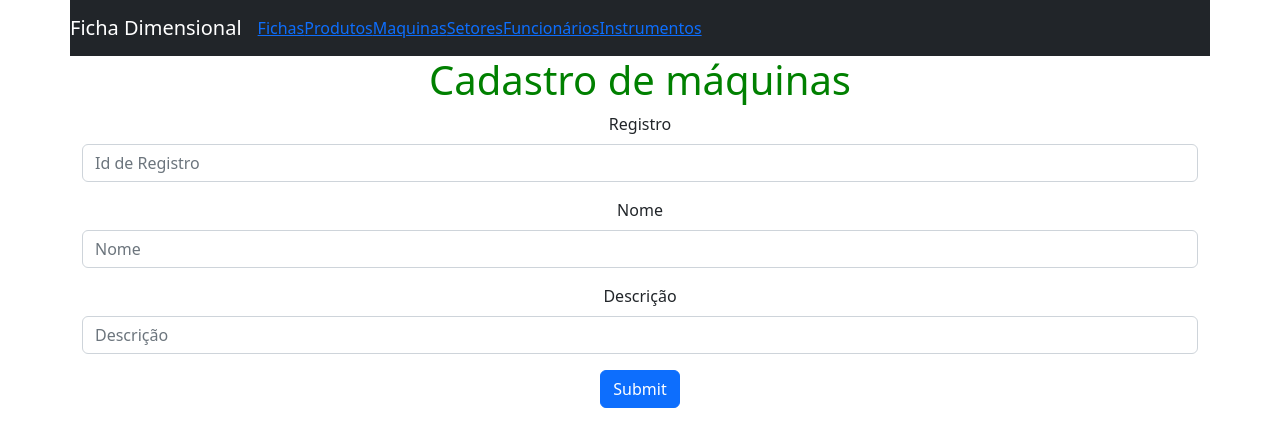
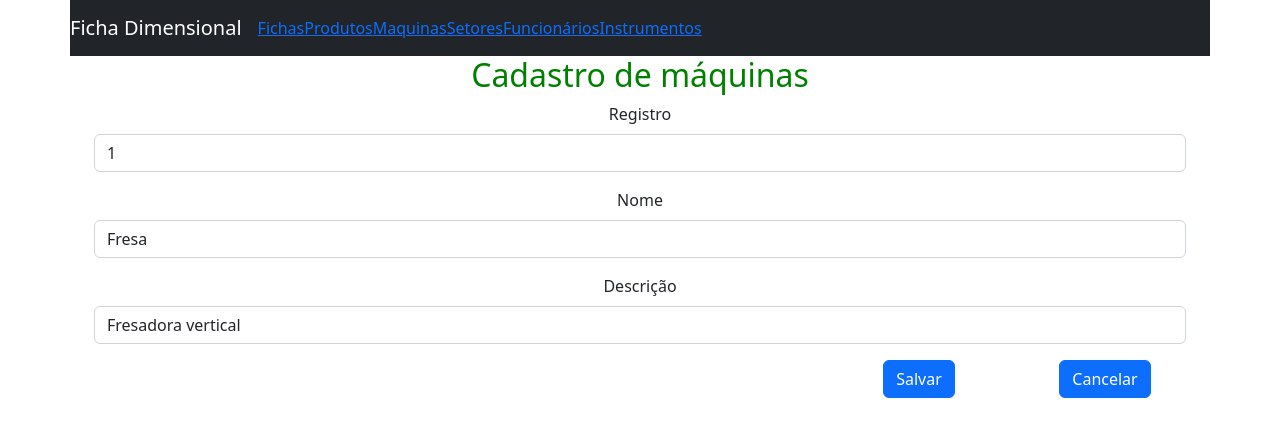
Before and after one commit to DaniloOC/ficha-dimensional-app, a React (Create React App) app: page /forms/maquina/1 in a window 1280 px wide. Shown: the top 446 px of the page. Built offline with nearby package versions, Linux system fonts and the light colour scheme.

Commit message:
Cadastro de máquinas

```diff
--- /dev/null
+++ b/src/components/Maquinas.js
@@ -0,0 +1,56 @@
+import React, { useEffect, useState } from "react";
+import { useNavigate } from 'react-router-dom';
+import GridDataView from './GridDataView';
+import ListPage from "./layout/ListPage";
+import MaquinasService from "../service/MaquinasService";
+
+const Maquinas = () => {
+
+    const [maquinas, setMaquinas] = useState([]);
+    const navigate = useNavigate();
+
+    const btnAdicionar = () => {
+        navigate('/forms/maquina');
+    }
+
+    const header = {
+        datas: [
+            { name: 'id', value: 'Registro' },
+            { name: 'nome', value: 'Nome' },
+            { name: 'descricao', value: 'Descrição' },
+            { name: 'remover', label: 'Remover', type: 'button', click: (item) => {
+                const index = maquinas.findIndex(({ id }) => id === item.id);
+                if (index !== -1) {
+                    setMaquinas([
+                        ...maquinas.slice(0, index),
+                        ...maquinas.slice(index + 1)
+                    ]);
+                }
+            }},
+            { name: 'editar', label: 'Editar', type: 'button', click: (item) => {
+                navigate('/forms/maquina/' + item.id);
+            }}
+        ],
+    };
+
+    useEffect(() => {
+        const maqs = MaquinasService.findAll();
+        setMaquinas(maqs);
+    }, []);
+
+    return (
+        <ListPage
+            title={'Máquinas'}
+            btnAdicionar={btnAdicionar}
+        >
+            <GridDataView
+                key={'maquinas'}
+                index={'maquinas'}
+                datas={maquinas}
+                headers={header}
+            />
+        </ListPage>
+    );
+};
+
+export default Maquinas;
--- a/src/components/forms/Maquina.js
+++ b/src/components/forms/Maquina.js
@@ -1,30 +1,56 @@
-import React from 'react';
-import { Form, Button } from 'react-bootstrap';
+import React, { useState, useEffect } from "react";
+import { Container, Form, Row } from 'react-bootstrap';
+import { useNavigate, useParams } from 'react-router-dom';
+import MaquinasService from "../../service/MaquinasService";
+import FormButton from "../layout/FormButton";
+import FormPage from '../layout/FormPage';
 
 const Maquina = () => {
+
+    const navigate = useNavigate();
+    const params = useParams();
+    const [maquina, setMaquina] = useState([]);
+
+    const onFormSubmit = (event) => {
+        event.preventDefault();
+        console.log(event);
+        const formData = new FormData(event.target);
+        const formDataObj = Object.fromEntries(formData.entries());
+        console.log(formDataObj);
+        MaquinasService.add(formDataObj);
+        navigate('/maquinas');
+    };
+
+    useEffect(() => {
+        const maq = MaquinasService.findById(params.id);
+        console.log("maq", maq);
+        setMaquina(maq);
+    }, [params]);
+
     return (
-        <>
-            <h1 style={{ color: "green" }}>
-                Cadastro de máquinas
-            </h1>
-            <Form>
+        <Container>
+            <FormPage
+                title={"Cadastro de máquinas"}
+            >
+                <Form onSubmit={onFormSubmit}>
+                    <Row>
                         <Form.Group className="mb-3" controlId="formRegistro">
                             <Form.Label>Registro</Form.Label>
-                    <Form.Control type="input" placeholder="Id de Registro" />
+                            <Form.Control type="input" placeholder="Id de Registro" value={maquina.id} />
                         </Form.Group>
                         <Form.Group className="mb-3" controlId="formNome">
                             <Form.Label>Nome</Form.Label>
-                    <Form.Control type="input" placeholder="Nome" />
+                            <Form.Control type="input" placeholder="Nome" value={maquina.nome} />
                         </Form.Group>
                         <Form.Group className="mb-3" controlId="formDescricao">
                             <Form.Label>Descrição</Form.Label>
-                    <Form.Control type="input" placeholder="Descrição" />
+                            <Form.Control type="input" placeholder="Descrição" value={maquina.descricao} />
                         </Form.Group>
-                <Button variant="primary" type="submit">
-                    Submit
-                </Button>
+                    </Row>
+                    <FormButton />
                 </Form>
-        </>
+            </FormPage>
+        </Container>
     );
 };
 
--- /dev/null
+++ b/src/service/MaquinasService.js
@@ -0,0 +1,29 @@
+const MaquinasService = {
+
+    maquinas: [
+        { 'id': 1, 'nome': 'Fresa', descricao: 'Fresadora vertical' },
+        { 'id': 2, 'nome': 'Torno', descricao: 'Torno CNC' },
+    ],
+
+    findAll: function () {
+        return this.maquinas;
+    },
+
+    add: function (maquina) {
+        console.log('add', maquina);
+        this.maquinas.push(maquina);
+    },
+
+    findById: function (id) {
+        if (id === undefined || id === '') {
+            return null;
+        }
+        const itens = this.maquinas.filter((f) => {
+            return f.id === parseInt(id);
+        });
+        return itens.length > 0 ? itens[0] : null;
+    }
+
+};
+
+export default MaquinasService;
```
Lines whose indentation alone changed are shown as unchanged.
